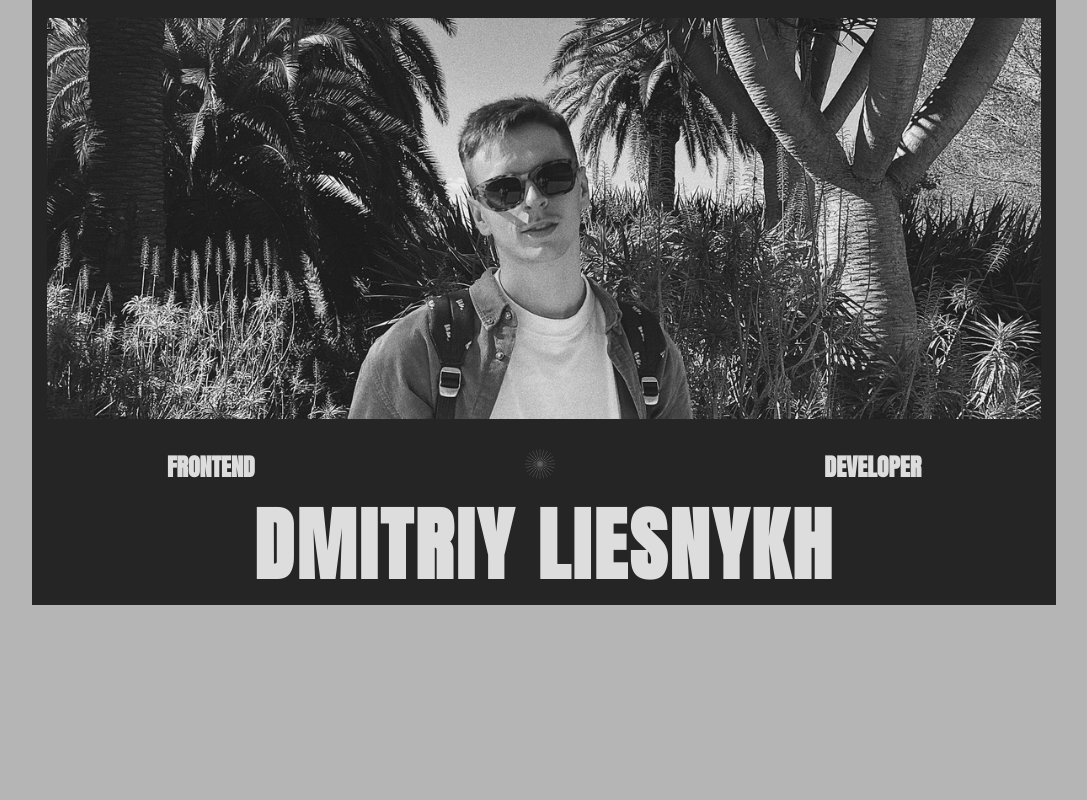
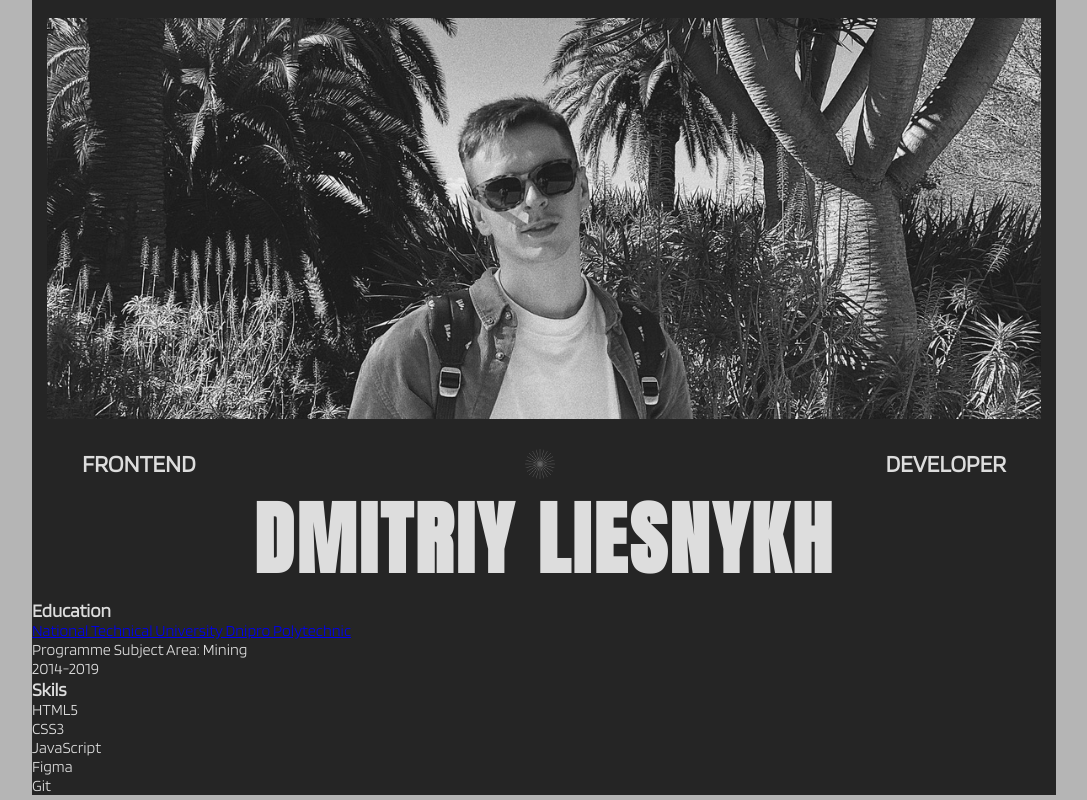
Before and after one commit to Dmitriylies/rsschool-cv, a plain HTML site: page index.html in a window 1280 px wide. Shown: the whole page, without its empty margins (96-1183 px from the left). Drawn offline with Linux system fonts and the light colour scheme.

Commit message:
feat: add content

```diff
--- a/index.html
+++ b/index.html
@@ -21,12 +21,30 @@
        </header>
        <section class="main">
           <div class="information">
-           <div class="information__education"></div>
-           <div class="information__skills"></div>
+            <div class="information__education">
+                <h3 class="information__title">Education</h3>
+                <div class="information__item">
+                    <a class="place" href="https://www.nmu.org.ua/ua/" target="_blank">National Technical University Dnipro Polytechnic</a>
+                    <p class="major">Programme Subject Area: Mining</p>
+                    <p class="period">
+                        2014-2019
+                    </p>
+                </div>
+            </div>
+            <div class="information__skills">
+                <h3 class="information__title">Skils</h3>
+                <ul class="information__list">
+                    <li>HTML5</li>
+                    <li>CSS3</li>
+                    <li>JavaScript</li>
+                    <li>Figma</li>
+                    <li>Git</li>
+                </ul>
+            </div>
           </div>
           <div class="information">
-           <section class="information__experience"></section>
-           <section class="information__experience"></section>
+            <section class="information__experience"></section>
+            <section class="information__experience"></section>
           </div>
        </section>
 </main>
--- a/style.css
+++ b/style.css
@@ -4,11 +4,15 @@
 	margin: 0;
 	border: 0;
 }
+a {
+
+}
 nav,footer,header,aside {display: block;}
 
 ul[class],
 ol[class] {
   padding: 0;
+  list-style: none;
 }
 /* --------------fonts*/
 @font-face {
@@ -19,18 +23,25 @@ ol[class] {
     font-style: normal;
     font-display: swap;
 }
+@font-face {
+    font-family: 'Blinker SemiLight';
+    src: url('/fonts/Blinker-SemiLight.woff2') format('woff2'),
+        url('/fonts/Blinker-SemiLight.woff') format('woff');
+    font-weight: 300;
+    font-style: normal;
+    font-display: swap;
+}
 
 body {
     background-color: #B5B5B5;
     color: #DDDDDD;
-    font-family: 'Anton';
+    font-family: 'Blinker SemiLight';
 }
 .main {
     display: block;
     margin: auto;
     max-width: 1024px;
     background-color: #252525;
-    position: ;
 }
 
 .header__photo {
@@ -47,7 +58,9 @@ body {
 .profession {
     text-transform: uppercase;
     display: flex;
-    justify-content: space-around;
+    justify-content:space-between;
+    padding: 0 50px 0 50px;
+
 }
 .profession__text {
 
@@ -59,11 +72,14 @@ body {
 .name {
     display: flex;
     justify-content: center;
+    font-family: 'Anton';
     text-transform: uppercase;
     font-size: 80px;
     letter-spacing: 3px;
+
 }
 .main {
+
 }
 .information {
 }
```
Also changed, not shown: fonts/Blinker-SemiLight.woff (added), fonts/Blinker-SemiLight.woff2 (added).
